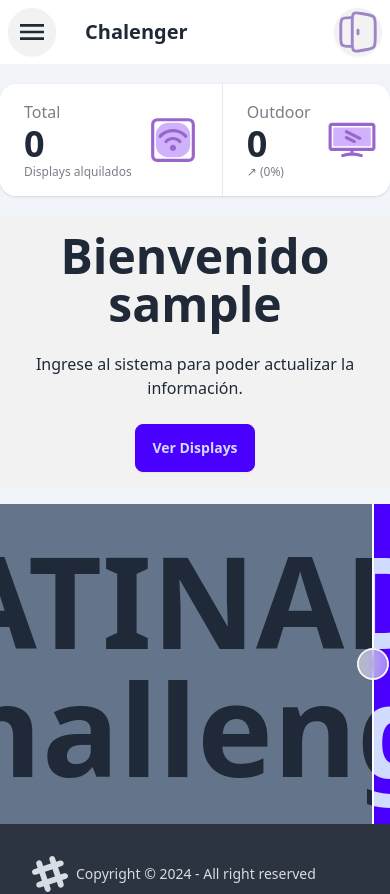
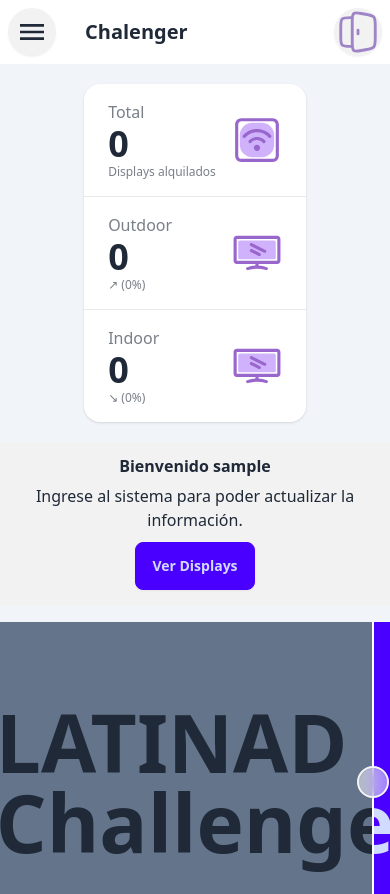
Before and after one commit to bernardoariel/Latinad-Angular, an Angular app: page /dashboard in a window 390 px wide. Shown: the top 894 px of the page. Built offline with nearby package versions, Linux system fonts and the light colour scheme; no server answers; sample sign-in values are in the browser's storage.

Commit message:
Responsive apply Dashboard

```diff
--- a/src/app/pantallas/views/dashboard/dashboard.component.html
+++ b/src/app/pantallas/views/dashboard/dashboard.component.html
@@ -1,6 +1,5 @@
 <div class="flex justify-center py-5">
-<div class="stats shadow">
-
+<div class="stats shadow" [ngClass]="{'stats-vertical': isMobile}">
     <div class="stat">
         <div class="stat-figure text-secondary">
         <svg viewBox="0 0 32 32" xmlns="http://www.w3.org/2000/svg" fill="#000000"><g id="SVGRepo_bgCarrier" stroke-width="0"></g><g id="SVGRepo_tracerCarrier" stroke-linecap="round" stroke-linejoin="round"></g><g id="SVGRepo_iconCarrier"> <g id="a"></g> <g id="b"> <rect height="22" rx="8" ry="8" style="fill:#cfb1fc;" width="22" x="5" y="5"></rect> <path d="M24.9668,13.0264c.3672,.4121,.3301,1.0449-.083,1.4111-.1904,.1699-.4277,.2529-.6641,.2529-.2754,0-.5498-.1133-.7471-.3359-1.8955-2.1318-4.6191-3.3545-7.4727-3.3545s-5.5771,1.2227-7.4727,3.3545c-.3672,.4131-.999,.4502-1.4111,.083-.4131-.3662-.4502-.999-.083-1.4111,2.2744-2.5586,5.543-4.0264,8.9668-4.0264s6.6924,1.4678,8.9668,4.0264Zm-8.9668,.9736c-2.0049,0-3.9111,.8594-5.2314,2.3584-.3643,.415-.3242,1.0469,.0898,1.4121,.415,.3643,1.0459,.3252,1.4121-.0898,.9395-1.0684,2.2988-1.6807,3.7295-1.6807s2.79,.6123,3.7295,1.6807c.1982,.2246,.4736,.3389,.751,.3389,.2354,0,.4707-.082,.6611-.249,.4141-.3652,.4541-.9971,.0898-1.4121-1.3203-1.499-3.2266-2.3584-5.2314-2.3584ZM30,6V26c0,2.2061-1.7939,4-4,4H6c-2.2061,0-4-1.7939-4-4V6c0-2.2061,1.7939-4,4-4H26c2.2061,0,4,1.7939,4,4Zm-2,0c0-1.1025-.8975-2-2-2H6c-1.1025,0-2,.8975-2,2V26c0,1.1025,.8975,2,2,2H26c1.1025,0,2-.8975,2-2V6Zm-12,13c-1.1046,0-2,.8954-2,2s.8954,2,2,2,2-.8954,2-2-.8954-2-2-2Z" style="fill:#96c; fill-rule:evenodd;"></path> </g> </g></svg>
--- a/src/app/pantallas/views/dashboard/dashboard.component.ts
+++ b/src/app/pantallas/views/dashboard/dashboard.component.ts
@@ -1,5 +1,5 @@
 import { CommonModule } from '@angular/common';
-import { ChangeDetectionStrategy, ChangeDetectorRef, Component, Inject } from '@angular/core';
+import { ChangeDetectionStrategy, ChangeDetectorRef, Component, HostListener, Inject, OnInit } from '@angular/core';
 import { Router } from '@angular/router';
 import { DisplayService } from 'app/services/display.service';
 
@@ -14,13 +14,14 @@ import { DisplayService } from 'app/services/display.service';
     width: 50px;  /* Ajusta al tamaño deseado */
     height: auto; /* Mantiene la proporción */
     fill: currentColor; /* Hereda el color del texto del elemento padre */
-}`,
+  }`,
 })
-export class DashboardComponent {
+export class DashboardComponent implements OnInit {
   public isLoading: boolean = true;
   displays: any[] = []; // Ensure this is an array
   totalItems: number = 0;
   userName: string = '';
+  public isMobile: boolean = window.innerWidth < 600;
   constructor(
     private cdr: ChangeDetectorRef,
     private displayService: DisplayService,
@@ -28,6 +29,9 @@ export class DashboardComponent {
   ) {
     this.userName = localStorage.getItem('userName') || '';
     this.loadDisplays();
+  }
+  ngOnInit() {
+    this.isMobile = window.innerWidth < 600;
   }
   loadDisplays(): void {
     this.displayService.getDisplayList(10, 0).subscribe({
@@ -66,7 +70,11 @@ export class DashboardComponent {
     }
     return (this.indoorCount / this.totalDisplays) * 100;
   }
-  navigateToDisplay(){
-     this.router.navigateByUrl('/dashboard/pantallas');
+  @HostListener('window:resize', ['$event'])
+  onResize(event:any) {
+    this.isMobile = window.innerWidth < 600;
+  }
+  navigateToDisplay() {
+    this.router.navigateByUrl('/dashboard/pantallas');
   }
 }
--- a/src/app/shared/components/toolbar/toolbar.component.html
+++ b/src/app/shared/components/toolbar/toolbar.component.html
@@ -14,9 +14,6 @@
 
 </label>
 
-   <!--  <button class="btn btn-square btn-ghost" >
-      <svg xmlns="http://www.w3.org/2000/svg" fill="none" viewBox="0 0 24 24" class="inline-block w-5 h-5 stroke-current"><path stroke-linecap="round" stroke-linejoin="round" stroke-width="2" d="M4 6h16M4 12h16M4 18h16"></path></svg>
-    </button> -->
   </div>
   <div class="flex-1">
     <a class="btn btn-ghost text-xl ml-3" (click)="callConfetti()">Chalenger <i class="baseline-location_disabled"></i></a>
--- a/src/styles.css
+++ b/src/styles.css
@@ -2,3 +2,40 @@
 @tailwind base;
 @tailwind components;
 @tailwind utilities;
+@media (max-width: 700px) {
+    .hero-content h1 {
+        font-size: 2rem !important;
+            /* Asegurándose de que se aplique */
+    }
+
+    .hero-content p {
+        padding-top: 10px !important;
+        padding-bottom: 10px !important;
+    }
+    .diff-item-1 div{
+        font-size: 6rem;
+    }
+    .diff-item-2 div{
+        font-size: 6rem;
+    }
+}
+@media (max-width: 550px) {
+    .hero-content h1 {
+        font-size: 1rem !important;
+        /* Asegurándose de que se aplique */
+    }
+
+    .hero-content p {
+        padding-top: 10px !important;
+        /* Ajustes con mayor prioridad */
+        padding-bottom: 10px !important;
+    }
+         .diff-item-1 div {
+             font-size: 5rem;
+         }
+
+         .diff-item-2 div {
+             font-size: 5rem;
+         }
+
+}
```
Also changed, not shown: 1 other file (tests, documents, lock files or other folders).
